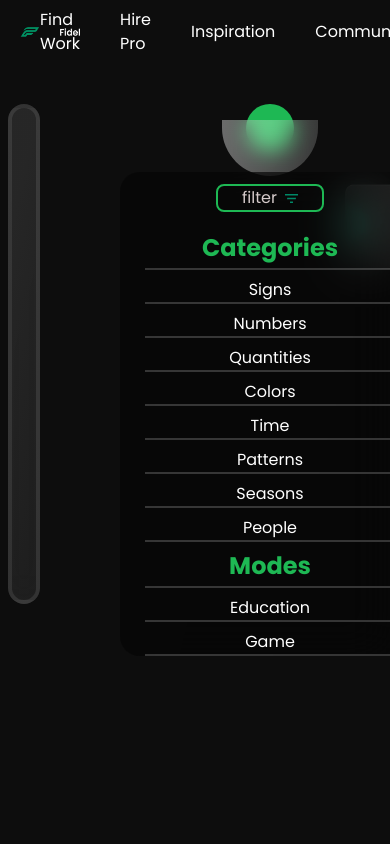
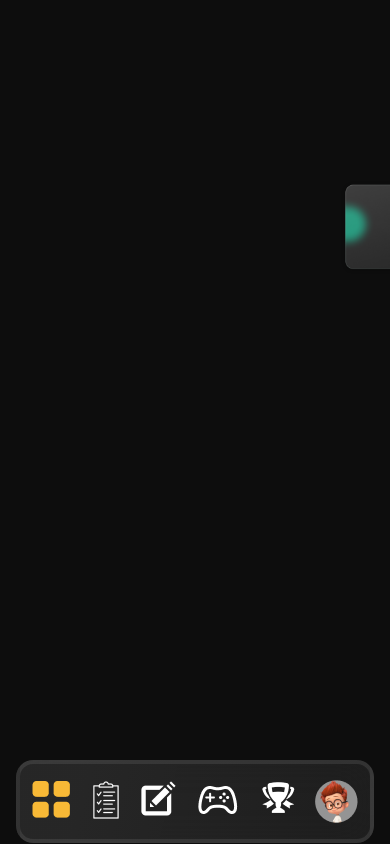
Before and after one commit to nebaaaazzzz/AI-Fidel, a React (Vite) app: page /start-learning in a window 390 px wide. Shown: the top 844 px of the page. Built offline with nearby package versions, Linux system fonts and the light colour scheme.

Commit message:
feat: root nativgation responsive ness and start level responsive ness fixed

```diff
--- a/src/components/Header.tsx
+++ b/src/components/Header.tsx
@@ -1,19 +1,19 @@
 import Logo from './Logo';
 import Search from './Search';
-const links = ['Find Work', 'Hire Pro', 'Inspiration', 'Community', 'Market'];
+// const links = ['Find Work', 'Hire Pro', 'Inspiration', 'Community', 'Market'];
 
 function Header() {
   return (
-    <div className="navbar px-5 mb-10">
+    <div className="navbar px-5 mb-10 hidden md:flex ">
       <Logo />
       <div className="flex-1 justify-center gap-10">
-        {links.map((link, index) => {
+        {/* {links.map((link, index) => {
           return (
             <a href="" key={index}>
               <p className="text-white">{link}</p>
             </a>
           );
-        })}
+        })} */}
       </div>
       <Search />
     </div>
--- a/src/components/Layout/RootLayout.tsx
+++ b/src/components/Layout/RootLayout.tsx
@@ -9,7 +9,7 @@ function RootLayout() {
       <Header />
       <div className="flex gap-10 px-2 ">
         <LeftSideBar />
-        <div className="flex-[3]">
+        <div className="flex-[3] flex-shrink">
           <Outlet />
         </div>
         <RightSideBar />
--- a/src/components/LeftSideBar.tsx
+++ b/src/components/LeftSideBar.tsx
@@ -23,7 +23,7 @@ function LeftSideBar() {
         background:
           'linear-gradient(104.13deg, rgba(78, 78, 78, 0.4) 17.81%, rgba(52, 52, 52, 0.45) 90.16%)'
       }}
-      className="w-14  h-[500px] bg flex px-3 flex-col justify-between py-4 "
+      className="fixed top-[90vh] mx-auto left-0 right-0 w-[calc(100vw-2rem)]  shrink-0  flex px-3  justify-between py-4 md:w-14 md:static md:flex-col md:h-[500px]"
     >
       {images.map((image, index) => {
         return (
--- a/src/components/RightSideBar.tsx
+++ b/src/components/RightSideBar.tsx
@@ -13,17 +13,15 @@ const categories = [
 const modes = ['Education', 'Game'];
 function RightSideBar() {
   return (
-    <div className="flex  flex-col items-center gap-5 ">
+    <div className="hidden md:flex shrink-0   flex-col items-center gap-5 ">
       <Icon />
       <div
-        className="flex flex-col items-center"
+        className="flex flex-col md:w-42 lg:w-56 items-center px-5"
         style={{
-          // position: 'absolute',
-          width: '300px',
           backgroundImage:
             'linear-gradient(104.13deg, rgba(0, 0, 0, 0.4) 17.81%, rgba(0, 0, 0, 0.45) 90.16%)',
           backdropFilter: 'blur(20.5px)',
-          borderRadius: '20px'
+          borderRadius: '20px w-full px-5'
         }}
       >
         <div className="flex gap-2 border-primary border-2 rounded-lg px-6 my-3">
@@ -70,7 +68,7 @@ function Header({ text }: { text: string }) {
 }
 function TextContainer({ text }: { text: string }) {
   return (
-    <div className="mt-2">
+    <div className="mt-2 w-full">
       <p className="text-white text-center">{text}</p>
       <Divider />
     </div>
@@ -80,10 +78,10 @@ function Divider() {
   return (
     <div
       style={{
-        width: '250px',
         height: '0px',
         border: '0.6px solid rgba(255, 255, 255, 0.19)'
       }}
+      className="w-full"
     ></div>
   );
 }
--- a/src/pages/StartLevel.tsx
+++ b/src/pages/StartLevel.tsx
@@ -72,7 +72,7 @@ import { AiOutlineCamera } from 'react-icons/ai';
 import { MdKeyboardArrowDown } from 'react-icons/md';
 function StartLevel() {
   return (
-    <div className="flex justify-center">
+    <div className="mt-16 md:mt-0 flex justify-center">
       <div className="w-2/3 flex flex-col items-center gap-5">
         <button className="btn btn-accent rounded-md w-full flex justify-between">
           <div> </div>
@@ -81,7 +81,7 @@ function StartLevel() {
         </button>
         <img className="object-contain w-40" src={pointhand} />
         <p className="">እነዚህን የአማርኛ ሆሄ ይማሩ</p>
-        <div className="flex gap-8">
+        <div className="flex gap-2 md:gap-4 lg:gap-8">
           {['ሀ', 'ሰ', 'ነ', 'ነ', 'ኘ', 'የ', 'ተ'].map((letter, i) => {
             return (
               <p
@@ -91,7 +91,7 @@ function StartLevel() {
                   boxShadow: '0px 2px 26px rgba(0, 0, 0, 0.08)',
                   borderRadius: '6px'
                 }}
-                className="w-14 aspect-square flex items-center justify-center text-white text-2xl"
+                className="w-10 md:w-14 aspect-square flex items-center justify-center text-white text-2xl"
               >
                 {letter}
               </p>
```
